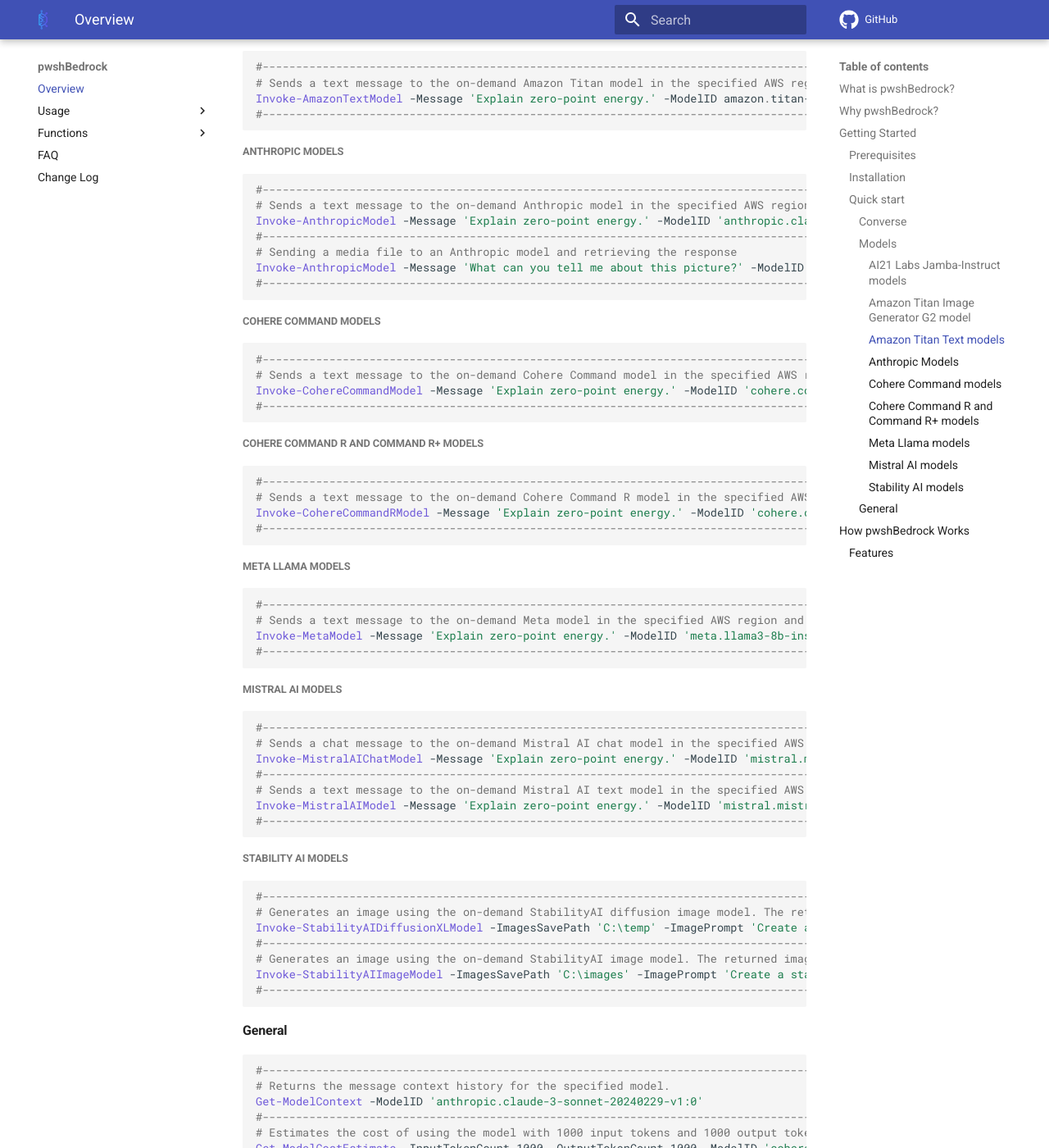
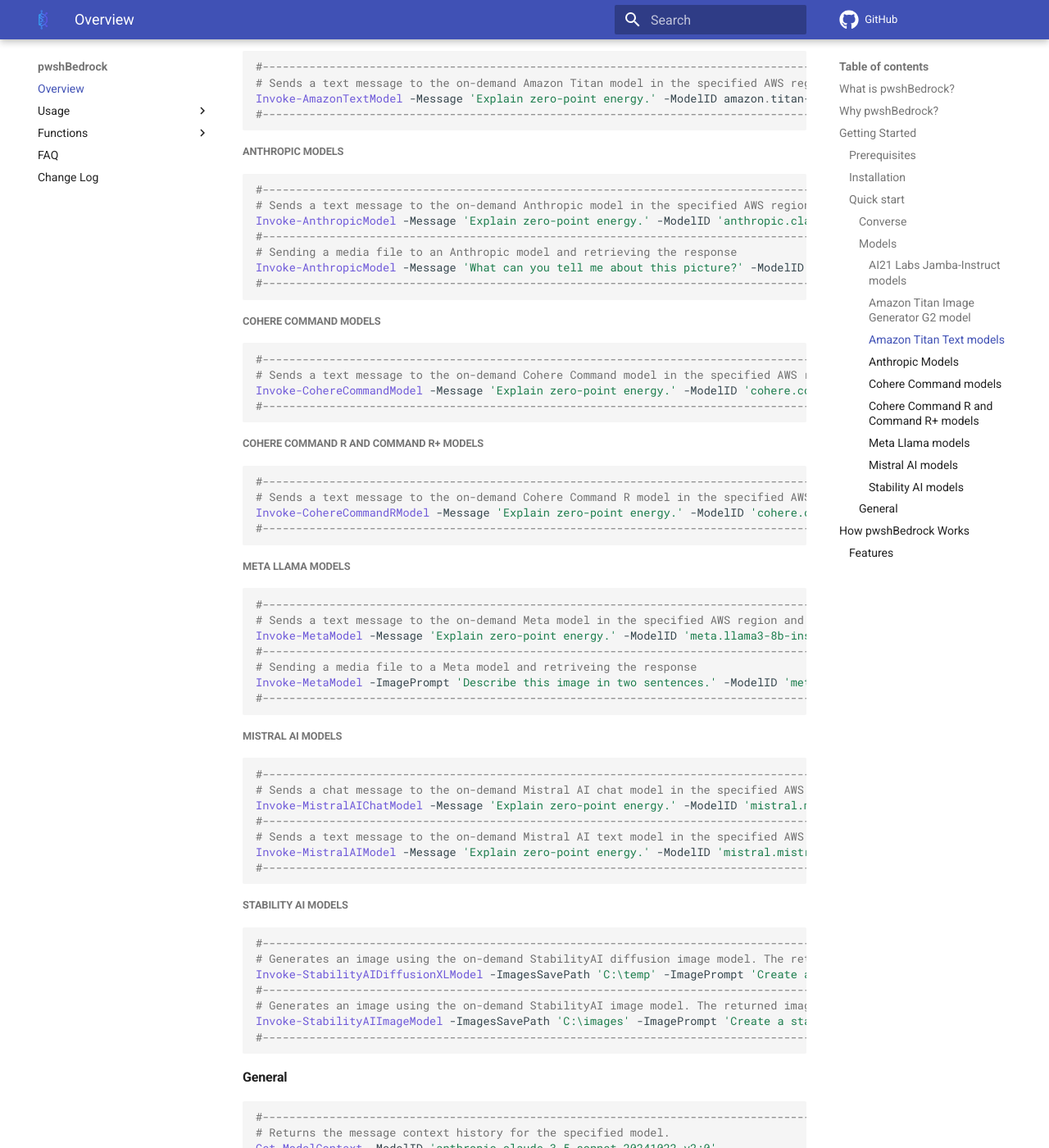
Before and after one commit to techthoughts2/pwshBedrock, an MkDocs documentation site: the page built from docs/index.md, in a window 1280 px wide and 1400 px high, scrolled down 2531 px. Shown: the whole window at 82% size. Built offline with MkDocs 1.6.1 and Material for MkDocs 9.7.7, drawn with Linux system fonts in a browser that asks for light colours; comment, search, counter and statistics services are not loaded; some of the changed text lies outside the part shown.

Commit message:
updated documentation

````diff
--- a/docs/index.md
+++ b/docs/index.md
@@ -89,10 +89,10 @@
 ```powershell
 #------------------------------------------------------------------------------------------------
 # Sends a text message to the on-demand Anthropic model in the specified AWS region and returns the response.
-Invoke-AnthropicModel -Message 'Explain zero-point energy.' -ModelID 'anthropic.claude-3-haiku-20240307-v1:0' -Credential $awsCredential -Region 'us-west-2'
+Invoke-AnthropicModel -Message 'Explain zero-point energy.' -ModelID 'anthropic.claude-3-5-haiku-20241022-v1:0' -Credential $awsCredential -Region 'us-west-2'
 #------------------------------------------------------------------------------------------------
 # Sending a media file to an Anthropic model and retrieving the response
-Invoke-AnthropicModel -Message 'What can you tell me about this picture?' -ModelID 'anthropic.claude-3-sonnet-20240229-v1:0' -MediaPath 'C:\images\tanagra.jpg' -Credential $awsCredential -Region 'us-west-2'
+Invoke-AnthropicModel -Message 'What can you tell me about this picture?' -ModelID 'anthropic.claude-3-5-sonnet-20241022-v2:0' -MediaPath 'C:\images\tanagra.jpg' -Credential $awsCredential -Region 'us-west-2'
 #------------------------------------------------------------------------------------------------
 ```
 
@@ -120,6 +120,9 @@
 #------------------------------------------------------------------------------------------------
 # Sends a text message to the on-demand Meta model in the specified AWS region and returns the response.
 Invoke-MetaModel -Message 'Explain zero-point energy.' -ModelID 'meta.llama3-8b-instruct-v1:0' -Credential $awsCredential -Region 'us-west-2'
+#------------------------------------------------------------------------------------------------
+# Sending a media file to a Meta model and retriveing the response
+Invoke-MetaModel -ImagePrompt 'Describe this image in two sentences.' -ModelID 'meta.llama3-2-11b-instruct-v1:0' -MediaPath 'C:\path\to\image.jpg' -Credential $awsCredential -Region 'us-west-2'
 #------------------------------------------------------------------------------------------------
 ```
 
@@ -152,7 +155,7 @@
 ```powershell
 #------------------------------------------------------------------------------------------------
 # Returns the message context history for the specified model.
-Get-ModelContext -ModelID 'anthropic.claude-3-sonnet-20240229-v1:0'
+Get-ModelContext -ModelID 'anthropic.claude-3-5-sonnet-20241022-v2:0'
 #------------------------------------------------------------------------------------------------
 # Estimates the cost of using the model with 1000 input tokens and 1000 output tokens.
 Get-ModelCostEstimate -InputTokenCount 1000 -OutputTokenCount 1000 -ModelID 'cohere.command-r-plus-v1:0'
````
Also changed, not shown: README.md (+6 -3 lines), docs/CHANGELOG.md (+1 -0 lines), docs/Invoke-MetaModel.md (+1 -1 lines), 1 other file.
